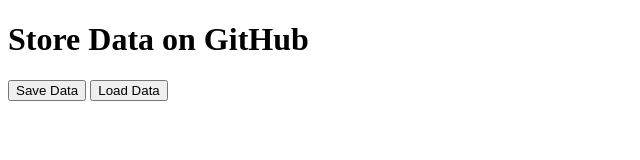
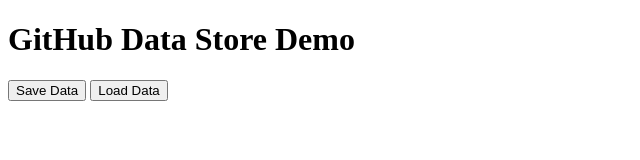
Before and after one commit to uselessaltuselessness-del/SmartLibSystem, a plain HTML site: page index.html in a window 1280 px wide. Shown: the whole page, without its empty margins (0-640 px from the left). Drawn offline with Linux system fonts and the light colour scheme.

Commit message:
Update index.html

```diff
--- a/index.html
+++ b/index.html
@@ -1,10 +1,11 @@
 <!DOCTYPE html>
 <html>
 <head>
+  <meta charset="utf-8" />
   <title>GitHub Data Store Demo</title>
 </head>
 <body>
-  <h1>Store Data on GitHub</h1>
+  <h1>GitHub Data Store Demo</h1>
   <button id="saveBtn">Save Data</button>
   <button id="loadBtn">Load Data</button>
   <pre id="output"></pre>
```
